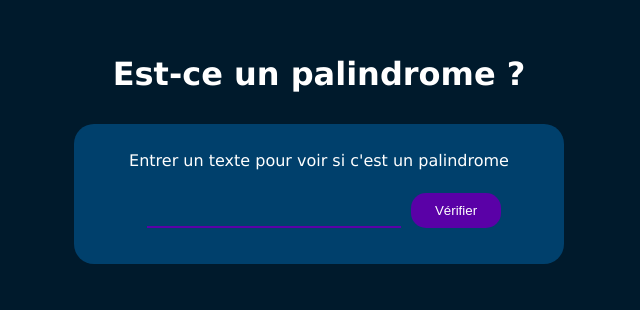
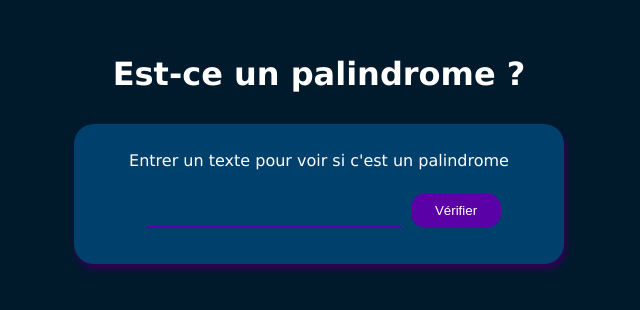
Before and after one commit to F4anklin-bot/ispalindrome, a plain HTML site: page index.html in a window 1280 px wide. Shown: the part 254-564 px from the top of the page, without its empty margins (321-961 px from the left). Drawn offline with Linux system fonts and the light colour scheme.

Commit message:
ajout d'un box-shadow au css

```diff
--- a/style.css
+++ b/style.css
@@ -31,6 +31,7 @@ body{
     padding: 20px;
     margin: 10px 0;
     background-color: #00406C;
+    box-shadow: 2px 5px 6px #310055;
 }
 label{
     color: white;
```
